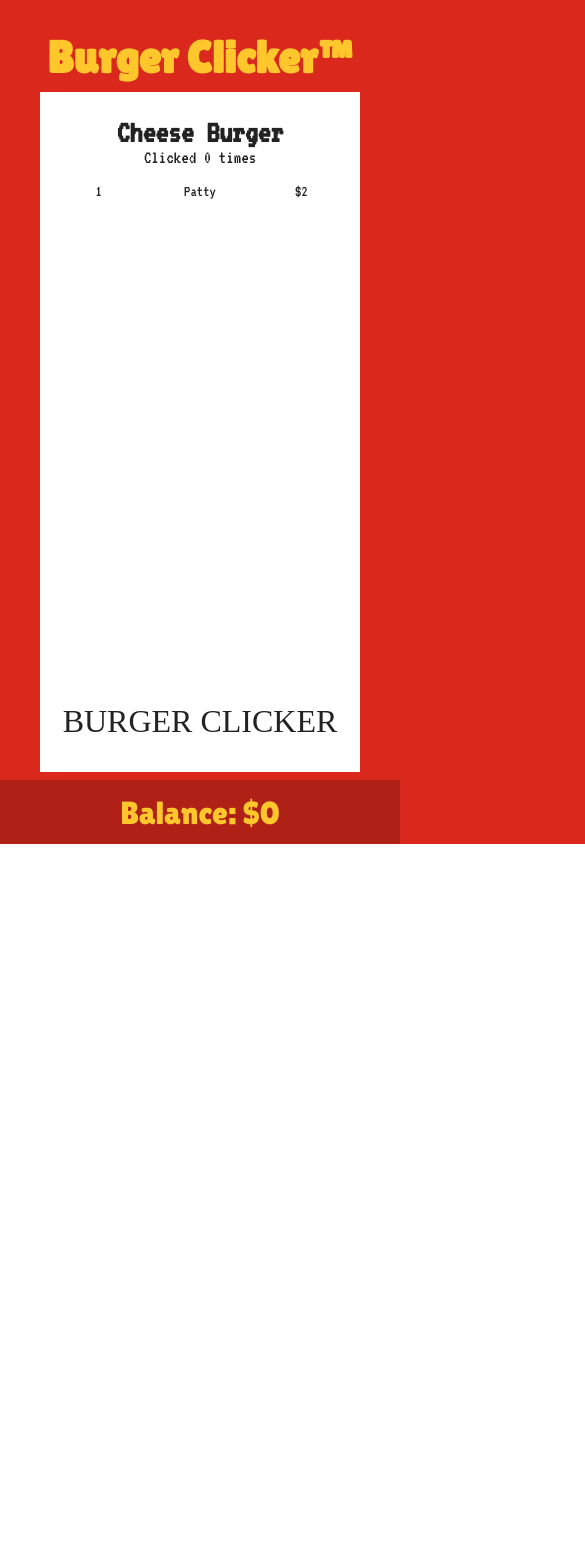
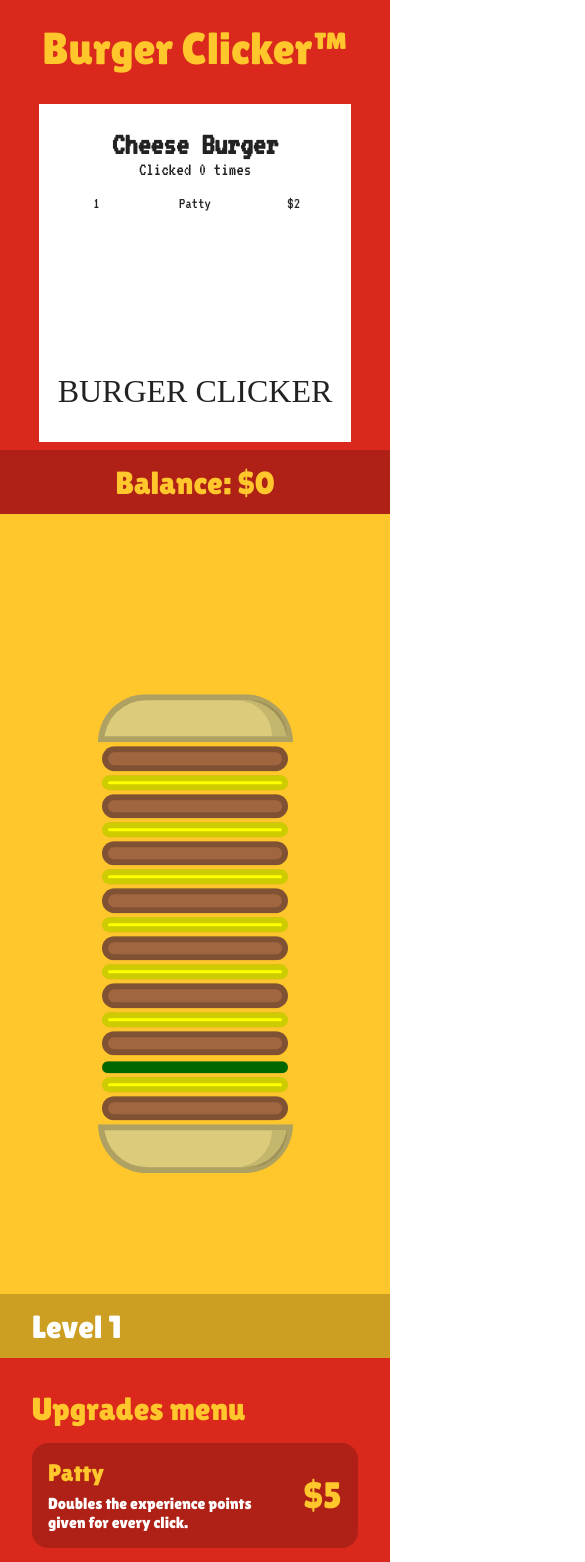
Before and after one commit to NTIG-Umea/clicker-JacobWennebro, a React (Create React App) app: page / in a window 390 px wide. Shown: the top 1562 px of the page, 585 px wide, since content can reach past the window. Before the commit the page ends 844 px from the top, so only its background shows below. Built offline with nearby package versions, Linux system fonts and the light colour scheme; a web font is replaced by a local one.

Commit message:
Made the layout more responsive

```diff
--- a/src/components/Burger.tsx
+++ b/src/components/Burger.tsx
@@ -6,23 +6,12 @@ export default class Burger extends Component<{onClick: (e: MouseEvent<HTMLDivEl
             <div onClick={this.props.onClick} className="burger">
                 <div className="burger__bun top burger-item"></div>
 
+                {["lettuce","patty","cheese","patty","cheese","patty","cheese","patty","cheese","patty","cheese","patty","cheese","patty",].reverse().map(i => (
+                    <div className={`burger__${i} burger-item`}></div>
+                ))}
+
+                {/* Defaults */}
                 <div className="burger__cheese burger-item"></div>
-
-                <div className="burger__patty burger-item"></div>
-                <div className="burger__patty burger-item"></div>
-                <div className="burger__patty burger-item"></div>
-                <div className="burger__patty burger-item"></div>
-                <div className="burger__patty burger-item"></div>
-                <div className="burger__patty burger-item"></div>
-                <div className="burger__patty burger-item"></div>
-                <div className="burger__patty burger-item"></div>
-                <div className="burger__patty burger-item"></div>
-                <div className="burger__patty burger-item"></div>
-                <div className="burger__patty burger-item"></div>
-                <div className="burger__patty burger-item"></div>
-                <div className="burger__patty burger-item"></div>
-                <div className="burger__patty burger-item"></div>
-                <div className="burger__patty burger-item"></div>
                 <div className="burger__patty burger-item"></div>
 
                 <div className="burger__bun bottom burger-item"></div>
--- a/src/components/Layout.tsx
+++ b/src/components/Layout.tsx
@@ -3,6 +3,7 @@ import Burger from './Burger'
 import ReceiptPrice from './ReceiptPrice'
 import Storage from '../scripts/Storage'
 import LevelBar from './LevelBar';
+import Upgrade from './Upgrade';
 
 interface state {
     clicks: number
@@ -84,7 +85,9 @@ export default class Layout extends Component<{}, state> {
         return (
             <div className="layout">
                 <div className="sidebar">
-                    <h1 id="title">Burger Clicker™</h1>
+                    <div>
+                        <h1 id="title" className="nobold">Burger Clicker™</h1>
+                    </div>
                     <div className="receipt">
                         <h1>Cheese Burger</h1>
                         <h3>Clicked {this.state.clicks} times</h3>
@@ -106,7 +109,12 @@ export default class Layout extends Component<{}, state> {
 
                 </div>
                 <div className="upgrades">
-
+                    <h1 className="nobold">Upgrades menu</h1>
+                    <div className="upgrades__container">
+                        <Upgrade title="Patty" short="Doubles the experience points given for every click." price={5}/>
+                        <Upgrade title="Cheese" short="Get one additional click per second for every slice of this melty goodness." price={5}/>
+                        <Upgrade title="Lettuce" short="It may be gross, but this increases the chance of fry rain!" price={3}/>
+                    </div>
                 </div>
             </div>
         )
--- /dev/null
+++ b/src/components/Upgrade.tsx
@@ -0,0 +1,17 @@
+import React, { Component } from 'react'
+
+export default class Upgrade extends Component<{title: string, short: string, price: number}> {
+    render() {
+        return (
+            <div className="upgrade">
+                <div>
+                    <h2>{this.props.title}</h2>
+                    <p>{this.props.short}</p>
+                </div>
+                <div>
+                    <span>${this.props.price}</span>
+                </div>
+            </div>
+        )
+    }
+}
--- a/src/style/components/burger.scss
+++ b/src/style/components/burger.scss
@@ -1,24 +1,29 @@
 $bun-color: #DBCB7A;
 $patty-color: #A06640;
 
-$burger-width: 10vw;
-$burger-border: 2px solid rgba(0,0,0,0.2);
+$burger-border: 6px solid rgba(0,0,0,0.2);
 
 .burger {
+    --burger-width: 20vw;
+
     display: inline-block;
-    width: $burger-width;
+    width: var(--burger-width);
     max-width: 100%;
     max-height: 100% !important;
     z-index: 100;
+    text-align: center;
 
     .burger-item {
         border: $burger-border;
+        display: inline-block;
+        width: 95%;
     }
 
     &__bun {
         background-color: $bun-color;
-        width: 100%;
-        height: calc(#{$burger-width} / 4);
+        width: 100% !important;
+        height: calc(#{var(--burger-width)} / 4);
+        box-shadow: inset -15px 0 rgba(0,0,0,0.1);
 
         &.top {
             border-top-left-radius: 130px;
@@ -32,24 +37,29 @@ $burger-border: 2px solid rgba(0,0,0,0.2);
     }
 
     &__patty {
-        width: 100%;
-        height: calc(#{$burger-width} / 6);
+        height: calc(#{var(--burger-width)} / 8);
         background-color: $patty-color;
         border-radius: 33vw;
     }
 
     &__cheese {
-        width: 100%;
-        height: 8px;
+        height: 15px;
         background-color: yellow;
         border-radius: 33vw;
     }
 
     &__lettuce {
-        width: 100%;
         height: 8px;
         background-color: green;
         border-radius: 33vw;
     }
 
 }
+
+@media only screen and (max-device-width : 1200px) {
+
+    .burger {
+        --burger-width: 50vw;
+    }
+
+}
--- a/src/style/components/layout.scss
+++ b/src/style/components/layout.scss
@@ -9,7 +9,7 @@
         color: $yellow;
         text-align: center;
         display: grid;
-        grid-template-rows: 10% auto 4rem;
+        grid-template-rows: 6rem auto 4rem;
         grid-row-gap: 0.5rem;
 
         h1#title {
@@ -18,7 +18,6 @@
             position: relative;
             top: 50%;
             transform: translateY(-50%);
-            margin: 1rem 0;
         }
 
         .receipt {
@@ -130,6 +129,60 @@
     }
 
     .upgrades {
+        font-family: 'Lilita One', cursive;
         background-color: $red;
+        color: $yellow;
+        padding: 2rem;
+
+        &__container .upgrade {
+            background-color: rgba(0,0,0,0.2);
+            padding: 1rem;
+            border-radius: 1rem;
+            margin: 1rem 0;
+            transition: background-color 0.3s ease;
+            display: grid;
+            grid-template-columns: auto 20%;
+
+            div {
+                position: relative;
+            }
+
+            &:hover {
+                cursor: pointer;
+                background-color: rgba(0,0,0,0.3);
+            }
+
+            h2 {
+                font-weight: 100;
+                font-size: 1.5rem;
+                margin-bottom: 0.5rem;
+            }
+
+            p {
+                color: #FFF;
+            }
+
+            span {
+                display: block;
+                font-size: 2.3rem;
+                position: absolute;
+                top: 50%;
+                transform: translateY(-50%);
+                right: 0;
+            }
+        }
+
     }
 }
+
+@media only screen and (max-device-width : 1200px) {
+
+    .layout {
+        grid-template-columns: 100%;
+
+        .content {
+            height: 100vh;
+        }
+    }
+
+}
--- a/src/style/main.scss
+++ b/src/style/main.scss
@@ -1,10 +1,12 @@
-@import './variables.scss';
-@import './components/burger.scss';
-@import './components/layout.scss';
+@import "./variables.scss";
+@import "./components/burger.scss";
+@import "./components/layout.scss";
 
-@import url('https://fonts.googleapis.com/css2?family=Libre+Barcode+39+Extended+Text&family=Lilita+One&family=VT323&display=swap');
+@import url("https://fonts.googleapis.com/css2?family=Libre+Barcode+39+Extended+Text&family=Lilita+One&family=VT323&display=swap");
 
-*, *:before, *:after {
+*,
+*:before,
+*:after {
     box-sizing: border-box;
     margin: 0;
     padding: 0;
@@ -14,17 +16,27 @@ body {
     box-sizing: inherit;
     margin: 0;
     user-select: none;
+    overflow-x: hidden;
 }
 
 .temp-click-text {
     pointer-events: none;
     font-size: 1.2rem;
-    font-family: 'Lilita One', cursive;
+    font-family: "Lilita One", cursive;
     color: white;
     animation: test 2s forwards linear;
 }
 
+.nobold {
+    font-weight: 100;
+}
+
 @keyframes test {
-    from {opacity: 1;}
-    to {opacity: 0;}
+    from {
+        opacity: 1;
+    }
+
+    to {
+        opacity: 0;
+    }
 }
```
